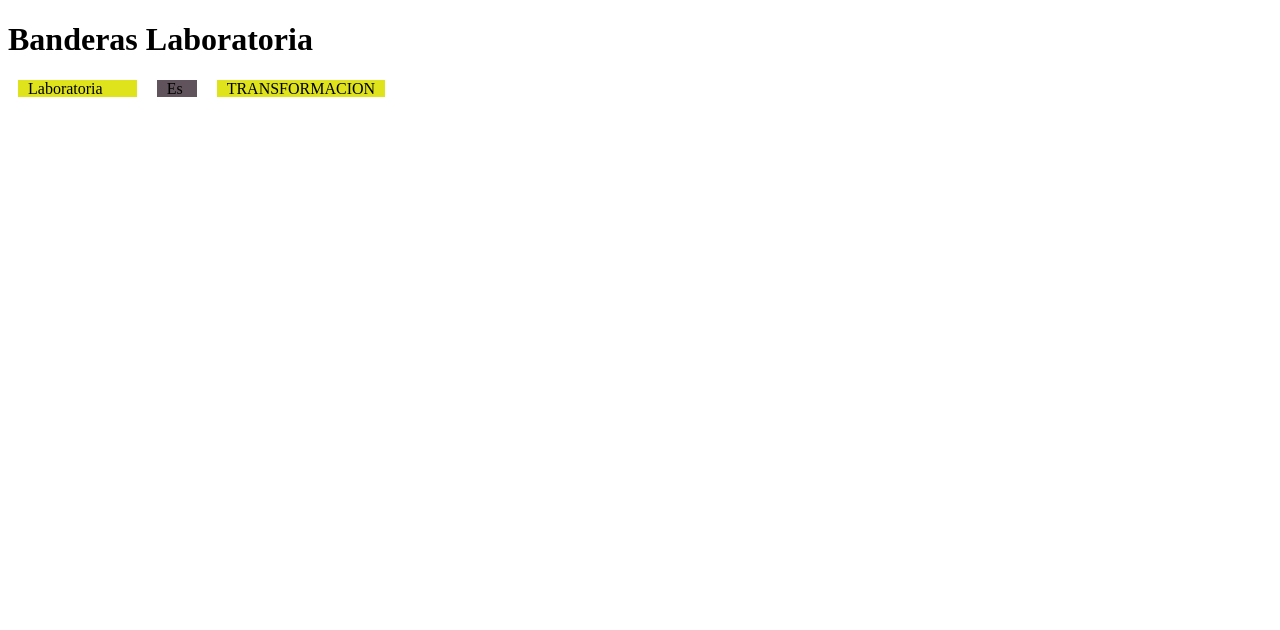
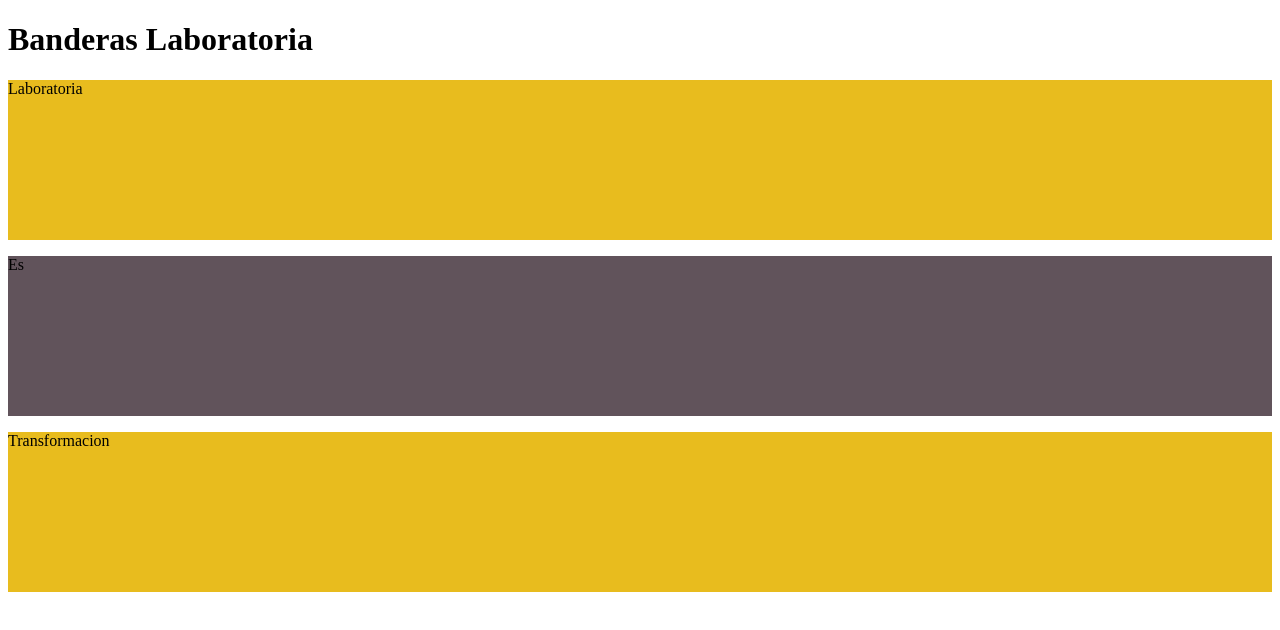
Before and after one commit to SarahWinchester/Banderas-Laboratoria, a plain HTML site: page index.html in a window 1280 px wide. Drawn offline with Linux system fonts and the light colour scheme; files whose address does not match are found by name.

Commit message:
Cambio Banderas laboratoria, en display:bloque

```diff
--- a/css/style.css
+++ b/css/style.css
@@ -1,16 +1,15 @@
-.bandera, .bandera p {
-  display: inline;
-  margin: 0px 10px;
+.bandera {
+  display: block;
+  height: 20vh;
+
+
+
 }
 
 .amarillo {
-  background-color: #dfe31b;
+  background-color: #e8bc1e;
 }
 
 .gris {
   background-color: #61535b;
 }
-.texto-mayusculas{
-  text-transform: uppercase;
-
-}
```
